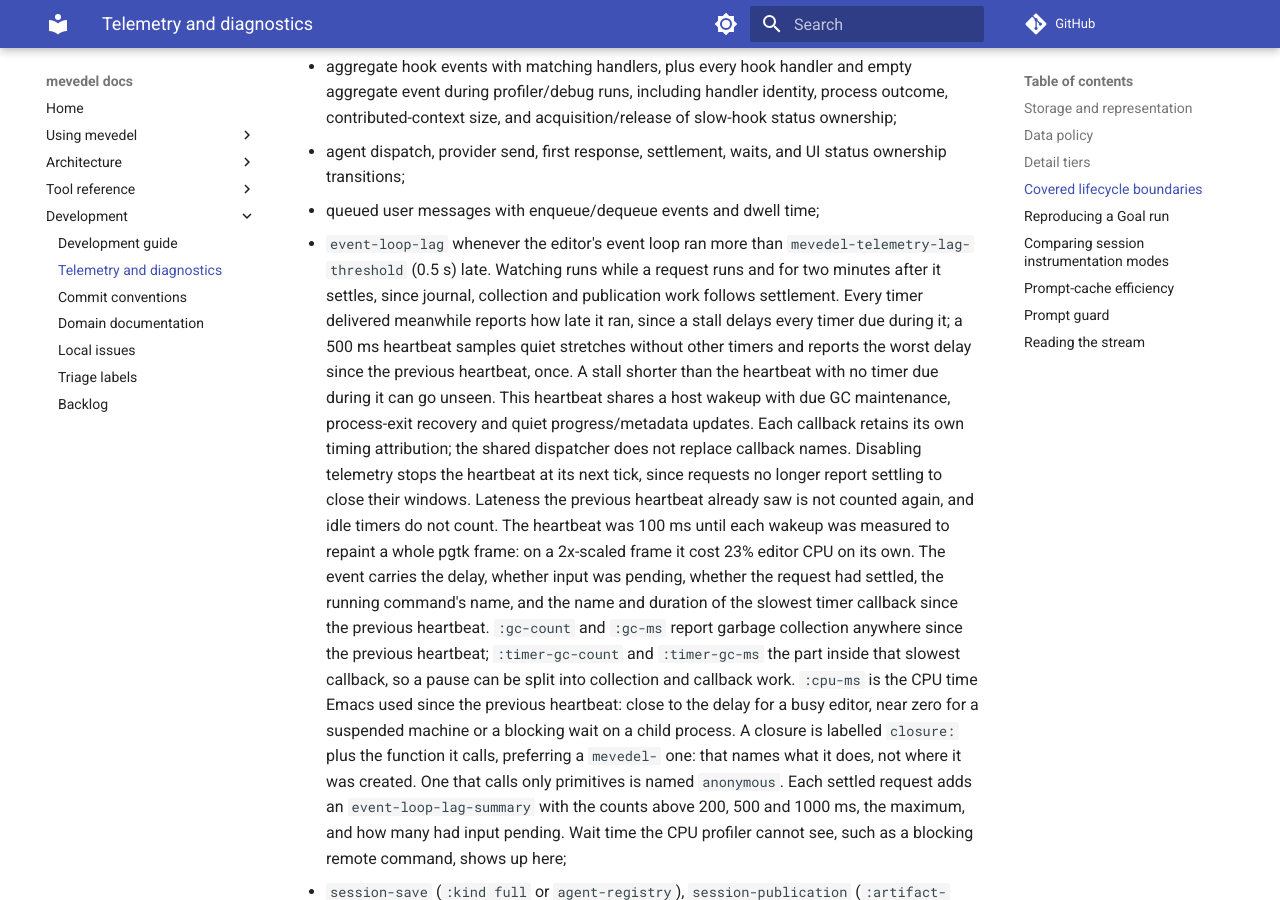
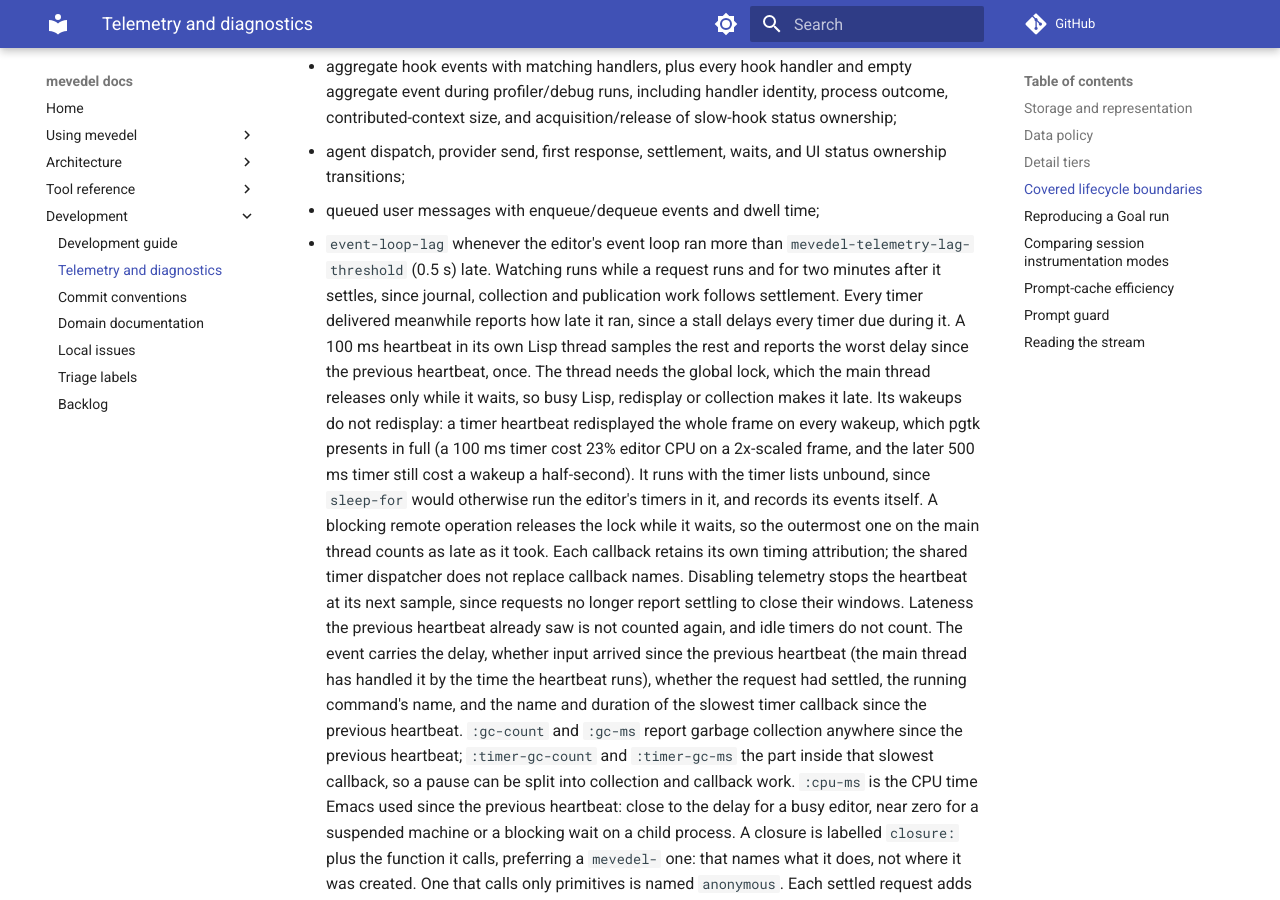
Before and after one commit to FrauH0lle/mevedel, an MkDocs documentation site: the page built from docs/telemetry.md, in a window 1280 px wide and 900 px high, scrolled down 2950 px. Built offline with MkDocs 1.6.1 and Material for MkDocs 9.7.7, drawn with Linux system fonts in a browser that asks for light colours; comment, search, counter and statistics services are not loaded.

Commit message:
perf(telemetry): Sample event-loop lag from a thread instead of a timer
Every timer wakeup ends in a redisplay, and pgtk presents the whole frame
after each one: its frame_up_to_date hook flips and queues a draw
unconditionally, where X builds flip only a frame that needs it.  The
half-second lag heartbeat therefore cost a whole-surface present twice a
second for every request and its two-minute tail.  On the desktop
(Emacs 31.1 pgtk, KDE Wayland, a 1536x888 frame) an emacs -Q frame used
1.7% CPU idle, 15.6% with a no-op 100 ms timer and 0.9% with a Lisp
thread waking every 100 ms in `sleep-for', which does not redisplay.

The heartbeat now runs in its own thread.  It needs the global lock, which
the main thread releases only while waiting, so busy Lisp, redisplay or
collection makes it late, which is what it measures.  It samples every
100 ms, so stalls shorter than the old interval are seen too.  It binds
the timer lists to nil, since `sleep-for' runs due timers in whichever
thread waits, records its events itself so their time is the stall's,
and reports input that arrived since the previous sample instead of
calling `input-pending-p', which would read display events in that
thread.  A blocking remote operation releases the lock while it waits, so
the outermost one on the main thread is counted as late as it took.

* mevedel-telemetry.el (mevedel-telemetry--lag-interval): Sample every
100 ms.
(mevedel-telemetry--lag-thread, mevedel-telemetry--lag-input): New.
(mevedel-telemetry--lag-timer): Remove.
(mevedel-telemetry--lag-time-remote, mevedel-telemetry--lag-watch): New.
(mevedel-telemetry--lag-start, mevedel-telemetry--lag-stop): Run and join
the heartbeat thread; time remote operations.
(mevedel-telemetry--lag-tick): Schedule from the sample; report input
that arrived meanwhile.
* test/test-mevedel-telemetry.el (mevedel-telemetry--lag-tick): Cover a
busy main thread, a blocking remote operation and timer isolation.
* docs/telemetry.md, docs/adr/0119-*.md: Describe the thread heartbeat.

```diff
--- a/docs/telemetry.md
+++ b/docs/telemetry.md
@@ -139,18 +139,24 @@ cancellation releases the fence and leaves the machine retryable.
   request runs and for two minutes after it settles, since journal,
   collection and publication work follows settlement. Every timer delivered
   meanwhile reports how late it ran, since a stall delays every timer due
-  during it; a 500 ms heartbeat samples quiet stretches without other timers
-  and reports the worst delay since the previous heartbeat, once. A stall
-  shorter than the heartbeat with no timer due during it can go unseen. This
-  heartbeat shares a host wakeup with due GC maintenance, process-exit
-  recovery and quiet progress/metadata updates. Each callback retains its own
-  timing attribution; the shared dispatcher does not replace callback names.
-  Disabling telemetry stops the heartbeat at its next tick, since requests
-  no longer report settling to close their windows. Lateness the
-  previous heartbeat already saw is not counted again, and idle timers do not
-  count. The heartbeat was 100 ms until each wakeup was measured to repaint a
-  whole pgtk frame: on a 2x-scaled frame it cost 23% editor CPU on its own.
-  The event carries the delay, whether input was pending, whether the request
+  during it. A 100 ms heartbeat in its own Lisp thread samples the rest and
+  reports the worst delay since the previous heartbeat, once. The thread
+  needs the global lock, which the main thread releases only while it waits,
+  so busy Lisp, redisplay or collection makes it late. Its wakeups do not
+  redisplay: a timer heartbeat redisplayed the whole frame on every wakeup,
+  which pgtk presents in full (a 100 ms timer cost 23% editor CPU on a
+  2x-scaled frame, and the later 500 ms timer still cost a wakeup a
+  half-second). It runs with the timer lists unbound, since `sleep-for` would
+  otherwise run the editor's timers in it, and records its events itself. A
+  blocking remote operation releases the lock while it waits, so the
+  outermost one on the main thread counts as late as it took. Each callback
+  retains its own timing attribution; the shared timer dispatcher does not
+  replace callback names. Disabling telemetry stops the heartbeat at its next
+  sample, since requests no longer report settling to close their windows.
+  Lateness the previous heartbeat already saw is not counted again, and idle
+  timers do not count. The event carries the delay, whether input arrived
+  since the previous heartbeat (the main thread has handled it by the time
+  the heartbeat runs), whether the request
   had settled, the running command's name, and the name and duration of
   the slowest timer callback since the previous heartbeat. `:gc-count` and
   `:gc-ms` report garbage collection anywhere since the previous heartbeat;
```
Also changed, not shown: docs/adr/0119-keep-views-reconstructable-and-rendering-bounded.md (+27 -2 lines), 2 other files.
